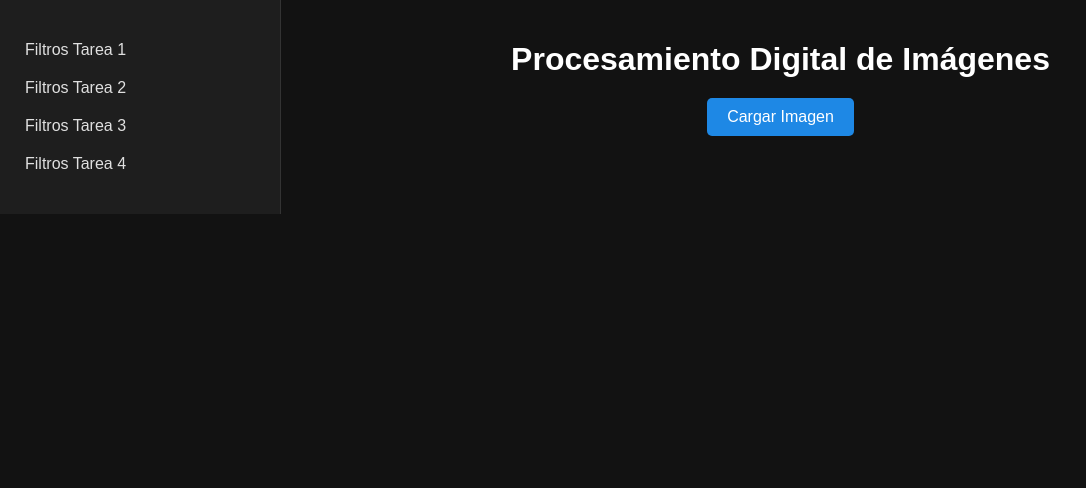
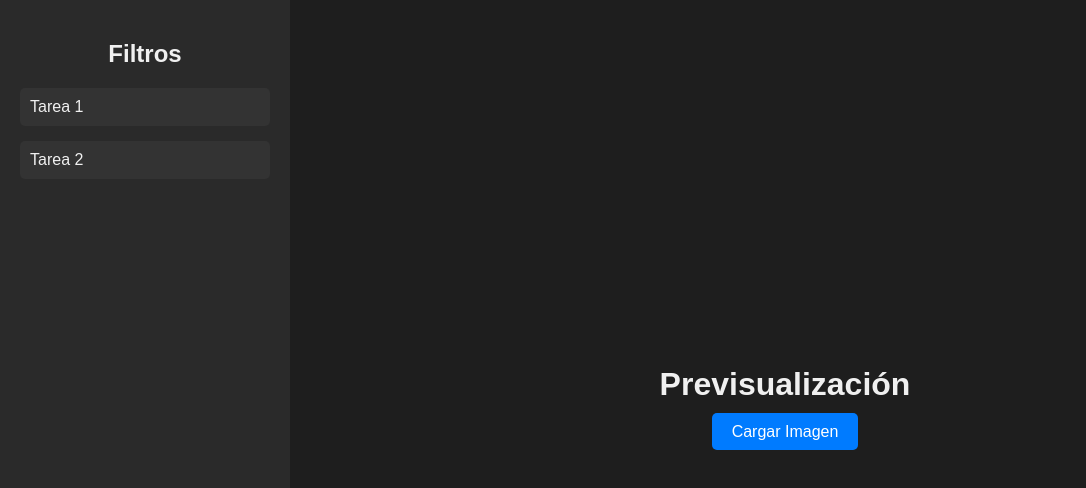
Before and after one commit to JAntonioBarrientos/Digital-Image-Processing-Project, a React (Create React App) app in the folder frontend/: page / in a window 1280 px wide. Shown: the top 488 px of the page, without its empty margins (0-1086 px from the left). Built offline with nearby package versions, Linux system fonts and the light colour scheme.

Commit message:
Rediseno exitoso

```diff
--- a/frontend/src/App.css
+++ b/frontend/src/App.css
@@ -1,135 +1,149 @@
-/* Fondo general oscuro */
+/* Estilo general */
 body {
-  background-color: #121212; /* Fondo principal */
-  color: #E0E0E0; /* Color de texto claro */
-  font-family: 'Arial', sans-serif;
   margin: 0;
   padding: 0;
+  font-family: 'Arial', sans-serif;
+  background-color: #1e1e1e; /* Fondo oscuro */
+  color: #f0f0f0; /* Texto claro */
 }
 
-/* Estructura general de la aplicación (flexbox para sidebar y contenido principal) */
 .app {
   display: flex;
+  height: 100vh; /* Vista completa */
 }
 
-/* Sidebar oscuro */
+/* Barra lateral (filtros) */
 .sidebar {
   width: 250px;
-  background-color: #1e1e1e; /* Fondo oscuro para el sidebar */
-  color: #E0E0E0; /* Texto claro */
-  padding: 15px;
+  background-color: #2a2a2a;
+  padding: 20px;
+  display: flex;
+  flex-direction: column;
+  align-items: center;
 }
 
-.sidebar ul {
-  list-style: none;
-  padding: 0;
+.sidebar h2 {
+  font-size: 1.5rem;
+  color: #f0f0f0;
+  margin-bottom: 20px;
 }
 
-.sidebar li {
-  padding: 10px;
-  cursor: pointer;
+.category {
+  width: 100%;
+  margin-bottom: 15px;
 }
 
-.sidebar li:hover {
-  background-color: #333; /* Efecto hover en sidebar */
+.category-header {
+  padding: 10px;
+  background-color: #333;
+  color: #f0f0f0;
+  cursor: pointer;
+  text-align: left;
+  border-radius: 5px;
+  transition: background-color 0.3s ease;
 }
 
-/* Submenús del sidebar */
-.sub-menu {
-  margin-left: 20px;
-  background-color: #333; /* Fondo más claro para los submenús */
+.category-header:hover {
+  background-color: #444;
 }
 
-/* Contenido principal */
-.content {
-  flex: 1;
-  padding: 20px;
-  text-align: center;
-  background-color: #121212; /* Fondo oscuro para el contenido principal */
-  border-left: 1px solid #333; /* Separador entre sidebar y contenido */
+.category ul {
+  list-style-type: none;
+  padding: 0;
+  margin-top: 10px;
 }
 
-/* Título principal en modo oscuro */
-h1 {
-  font-size: 2rem;
-  margin-bottom: 20px;
-  color: #FFFFFF; /* Texto blanco */
+.category li {
+  padding: 10px;
+  background-color: #444;
+  margin-bottom: 5px;
+  cursor: pointer;
+  border-radius: 5px;
+  transition: background-color 0.3s ease;
 }
 
-/* Sección de carga de imagen */
-.upload-section {
-  margin: 20px 0;
+.category li:hover {
+  background-color: #555;
 }
 
-/* Botón personalizado de carga de archivo */
-.custom-file-upload {
-  display: inline-block;
-  padding: 10px 20px;
-  cursor: pointer;
-  background-color: #1E88E5; /* Azul vibrante para el botón */
-  color: white;
-  border-radius: 5px;
-  font-size: 1rem;
-  border: none;
+/* Área de previsualización de la imagen */
+.main-content {
+  flex: 1;
+  display: flex;
+  justify-content: center;
+  align-items: center;
+  padding: 20px;
 }
 
-.custom-file-upload:hover {
-  background-color: #1565C0; /* Azul más oscuro en hover */
+.image-preview-container {
+  max-width: 700px;
+  width: 100%;
+  text-align: center;
 }
 
-/* Botón de aplicar filtro de escala de grises */
-button {
+h2 {
+  margin-bottom: 20px;
+  font-size: 2rem;
+  color: #f0f0f0;
+}
+
+/* Sección de carga de la imagen */
+.upload-section {
+  margin-bottom: 20px;
+}
+
+.custom-file-upload {
+  background-color: #007bff;
+  color: white;
   padding: 10px 20px;
-  margin-top: 20px;
-  background-color: #1E88E5; /* Azul vibrante */
-  color: white;
-  border: none;
   border-radius: 5px;
   cursor: pointer;
   font-size: 1rem;
 }
 
-button:hover {
-  background-color: #1565C0; /* Azul más oscuro en hover */
+.custom-file-upload:hover {
+  background-color: #0056b3;
 }
 
-/* Vista previa de la imagen seleccionada/procesada */
-.image-preview img {
+/* Previsualización de la imagen */
+.image-preview {
+  margin: 20px 0;
   max-width: 100%;
-  max-height: 400px;
-  margin-top: 20px;
-  border: 2px solid #444; /* Borde gris oscuro */
-  border-radius: 10px;
+  height: auto;
 }
 
-/* Sección de vista previa */
-.image-preview h3 {
-  color: #E0E0E0; /* Texto claro */
-  margin-bottom: 10px;
+.image-preview img {
+  max-width: 60%;
+  max-height: 400px;
+  height: auto;
+  border-radius: 10px;
+  border: 2px solid #333;
 }
 
+/* Botones de filtro y descargar */
+.button-group {
+  margin-top: 20px;
+}
 
 button {
-  padding: 10px 20px;
-  margin-top: 20px;
-  background-color: #1E88E5; /* Azul vibrante */
+  background-color: #007bff;
   color: white;
   border: none;
+  padding: 10px 20px;
   border-radius: 5px;
+  margin-right: 10px;
   cursor: pointer;
   font-size: 1rem;
 }
 
 button:hover {
-  background-color: #1565C0; /* Azul más oscuro en hover */
+  background-color: #0056b3;
 }
 
-/* Botón de descarga */
-button.download {
-  margin-top: 10px;
-  background-color: #4CAF50; /* Verde para el botón de descarga */
+.download-button {
+  background-color: #28a745;
 }
 
-button.download:hover {
-  background-color: #388E3C; /* Verde más oscuro en hover */
+.download-button:hover {
+  background-color: #218838;
 }
--- a/frontend/src/App.tsx
+++ b/frontend/src/App.tsx
@@ -1,23 +1,17 @@
 import React, { useState } from 'react';
 import './App.css';
-import FiltrosTarea1 from './components/FiltrosTarea1';
-import FiltrosTarea2 from './components/FiltrosTarea2';
-import FiltrosTarea3 from './components/FiltrosTarea3';
-import FiltrosTarea4 from './components/FiltrosTarea4';
 import GrayscaleFilter from './filters/GrayscaleFilter';
 import GrayFilterWeighted from './filters/GrayFilterWeighted';
 import MicaFilter from './filters/MicaFilter';
 
 const App: React.FC = () => {
-  const [expandedCategory, setExpandedCategory] = useState<string | null>(null);
   const [selectedImage, setSelectedImage] = useState<File | null>(null);
   const [imagePreview, setImagePreview] = useState<string | null>(null);
   const [processedImageUrl, setProcessedImageUrl] = useState<string | null>(null);
+  const [selectedFilter, setSelectedFilter] = useState<string | null>(null); // Estado para el filtro seleccionado
+  const [expandedCategory, setExpandedCategory] = useState<string | null>(null); // Estado para las categorías desplegables
 
-  const toggleCategory = (category: string) => {
-    setExpandedCategory(expandedCategory === category ? null : category);
-  };
-
+  // Función para manejar la carga de imágenes
   const handleImageUpload = (event: React.ChangeEvent<HTMLInputElement>) => {
     if (event.target.files && event.target.files[0]) {
       const file = event.target.files[0];
@@ -26,6 +20,7 @@ const App: React.FC = () => {
     }
   };
 
+  // Función para descargar la imagen procesada
   const downloadImage = () => {
     if (processedImageUrl) {
       const link = document.createElement('a');
@@ -37,16 +32,44 @@ const App: React.FC = () => {
 
   return (
     <div className="app">
+      {/* Barra lateral izquierda para los filtros */}
       <aside className="sidebar">
+        <h2>Filtros</h2>
+
+        {/* Categoría de Tarea 1 */}
+        <div className="category">
+          <div className="category-header" onClick={() => setExpandedCategory(expandedCategory === 'tarea1' ? null : 'tarea1')}>
+            Tarea 1
+          </div>
+          {expandedCategory === 'tarea1' && (
             <ul>
-          <FiltrosTarea1 expanded={expandedCategory === 'Filtros Tarea 1'} toggleCategory={() => toggleCategory('Filtros Tarea 1')} />
-          <FiltrosTarea2 expanded={expandedCategory === 'Filtros Tarea 2'} toggleCategory={() => toggleCategory('Filtros Tarea 2')} />
-          <FiltrosTarea3 expanded={expandedCategory === 'Filtros Tarea 3'} toggleCategory={() => toggleCategory('Filtros Tarea 3')} />
-          <FiltrosTarea4 expanded={expandedCategory === 'Filtros Tarea 4'} toggleCategory={() => toggleCategory('Filtros Tarea 4')} />
+              <li onClick={() => setSelectedFilter('grayscale')}>Escala de Grises</li>
+              <li onClick={() => setSelectedFilter('gray-weighted')}>Filtro Ponderado</li>
+              <li onClick={() => setSelectedFilter('mica')}>Filtro Mica</li>
             </ul>
+          )}
+        </div>
+
+        {/* Otras categorías que puedes añadir en el futuro */}
+        <div className="category">
+          <div className="category-header" onClick={() => setExpandedCategory(expandedCategory === 'tarea2' ? null : 'tarea2')}>
+            Tarea 2
+          </div>
+          {expandedCategory === 'tarea2' && (
+            <ul>
+              <li>Filtro de Blur</li>
+              <li>Filtro de Sharpen</li>
+            </ul>
+          )}
+        </div>
+
+        {/* Añadir más categorías aquí */}
       </aside>
-      <main className="content">
-        <h1>Procesamiento Digital de Imágenes</h1>
+
+      {/* Área principal para la previsualización de la imagen */}
+      <main className="main-content">
+        <div className="image-preview-container">
+          <h2>Previsualización</h2>
           <div className="upload-section">
             <label htmlFor="file-upload" className="custom-file-upload">
               Cargar Imagen
@@ -59,24 +82,32 @@ const App: React.FC = () => {
               style={{ display: 'none' }}
             />
           </div>
+
           {imagePreview && (
             <div className="image-preview">
-            <h3>Vista previa:</h3>
               <img src={imagePreview} alt="Preview" />
             </div>
           )}
-        {selectedImage && (
-          <div>
+
+          {/* Mostrar botón de filtro seleccionado */}
+          <div className="button-group">
+            {selectedImage && selectedFilter === 'grayscale' && (
               <GrayscaleFilter selectedImage={selectedImage} setImagePreview={setImagePreview} setProcessedImageUrl={setProcessedImageUrl} />
+            )}
+            {selectedImage && selectedFilter === 'gray-weighted' && (
               <GrayFilterWeighted selectedImage={selectedImage} setImagePreview={setImagePreview} setProcessedImageUrl={setProcessedImageUrl} />
+            )}
+            {selectedImage && selectedFilter === 'mica' && (
               <MicaFilter selectedImage={selectedImage} setImagePreview={setImagePreview} setProcessedImageUrl={setProcessedImageUrl} />
-          </div>
             )}
+
             {processedImageUrl && (
-          <button onClick={downloadImage} style={{ marginTop: '10px' }}>
+              <button onClick={downloadImage} className="download-button">
                 Descargar Imagen Procesada
               </button>
             )}
+          </div>
+        </div>
       </main>
     </div>
   );
```
Lines whose indentation alone changed are shown as unchanged.
